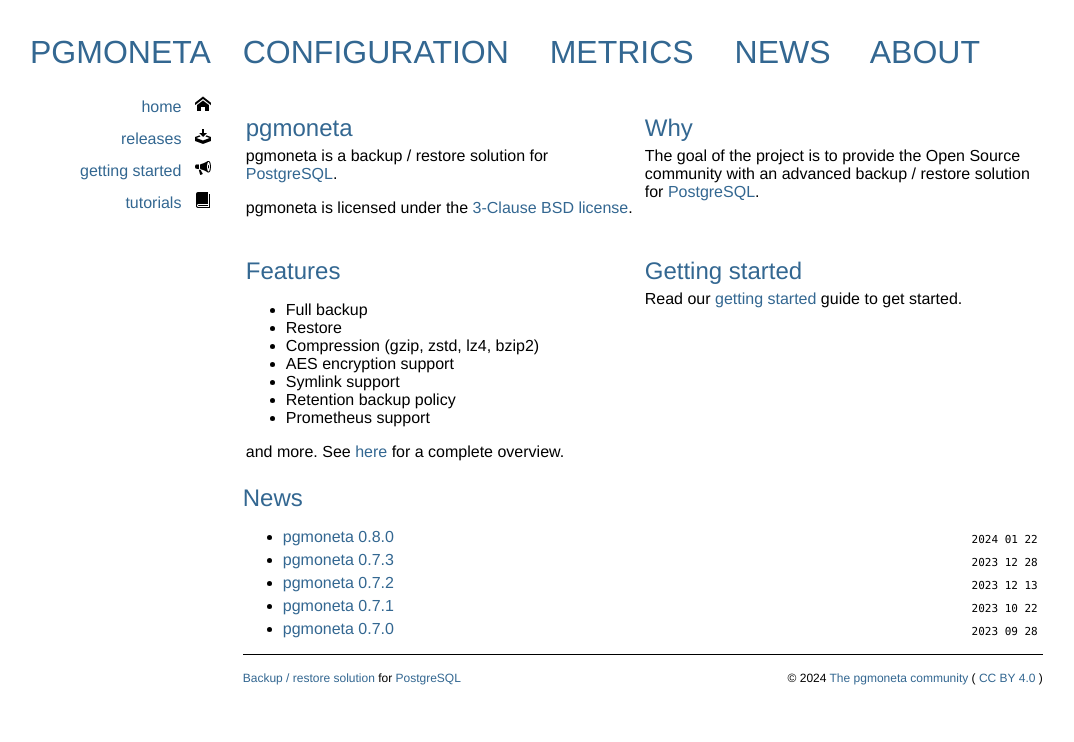
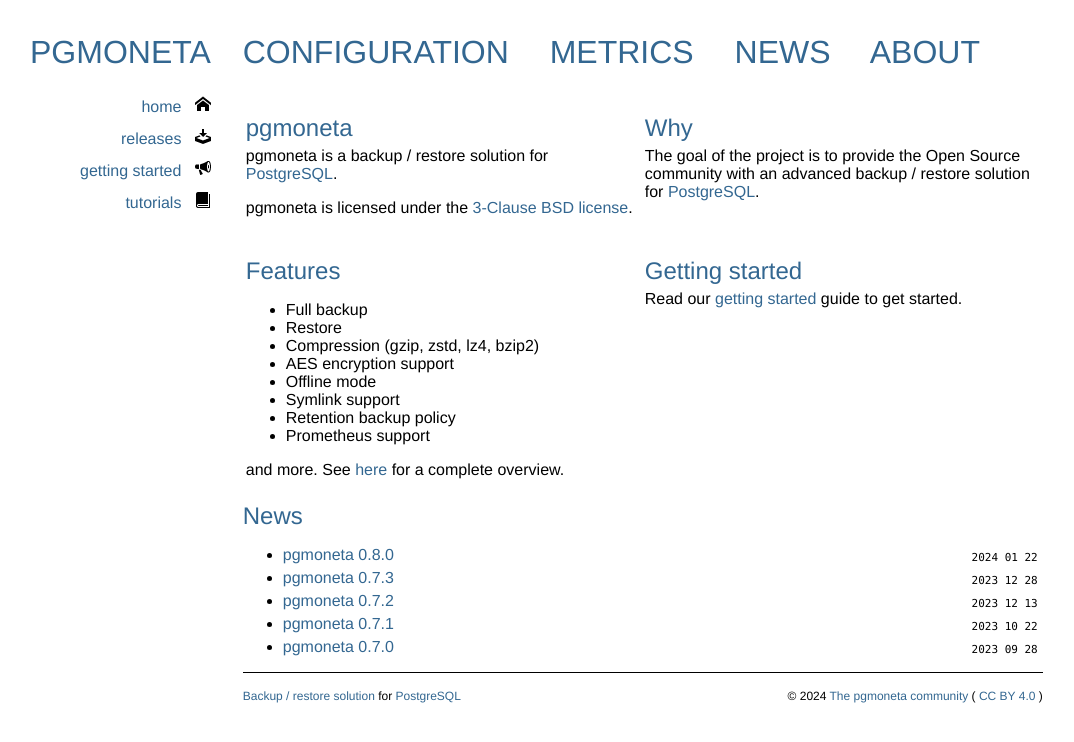
Before and after one commit to pgmoneta/pgmoneta.github.io, a Jekyll site: the page built from index.html, in a window 1280 px wide. Shown: the top 742 px of the page, without its empty margins (10-1084 px from the left). Built offline with Jekyll 4.4.1, drawn with Linux system fonts in a browser that asks for light colours; some web fonts are replaced.

Commit message:
Mention offline mode

```diff
--- a/index.html
+++ b/index.html
@@ -31,6 +31,7 @@ layout: default
             <li>Restore</li>
             <li>Compression (gzip, zstd, lz4, bzip2)</li>
             <li>AES encryption support</li>
+            <li>Offline mode</li>
             <li>Symlink support</li>
             <li>Retention backup policy</li>
             <li>Prometheus support</li>
```
